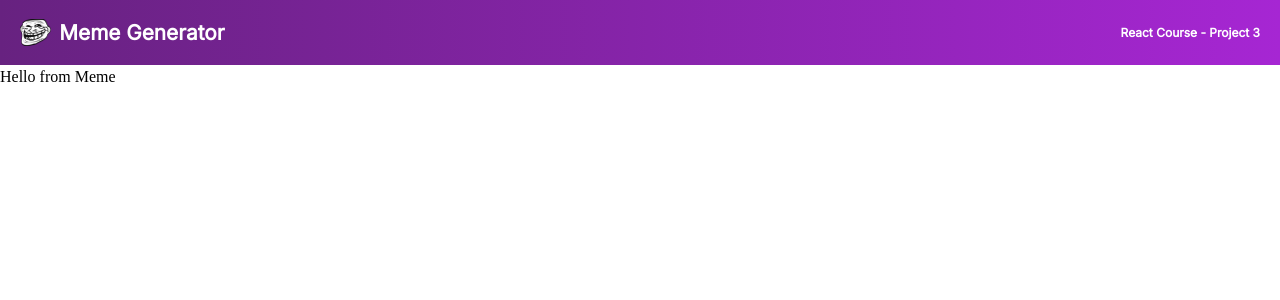
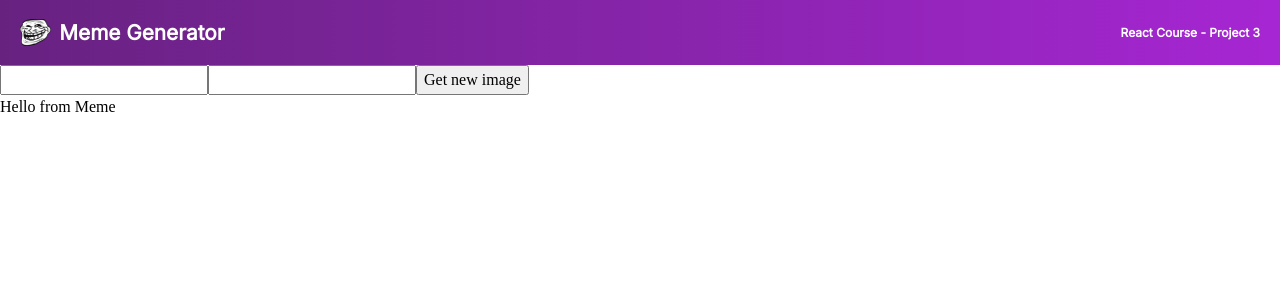
Before and after one commit to choMatt/MemeGenerator, a React (Vite) app: page / in a window 1280 px wide. Shown: the top 300 px of the page. Built offline with nearby package versions, Linux system fonts and the light colour scheme.

Commit message:
added BEM methodology on cclassName

```diff
--- a/src/components/Form.jsx
+++ b/src/components/Form.jsx
@@ -1,7 +1,23 @@
 import React from "react"
 
-export default function Form(){
+export default function Form(props){
     return (
-        <></>
+        <div className="form form--meme-generator">
+            <form className="form__form">
+                <input
+                    type="text"
+                    name="topText"
+                    className="form__input form__input--topText"
+                    onChange={(event) => props.handleChange(event)}
+                />
+                <input
+                    type="text"
+                    name="bottomText"
+                    className="form__input form__input--bottomText"
+                    onChange={(event) => props.handleChange(event)}
+                />
+                <button type="button" className="form__button">Get new image</button>
+            </form>
+        </div>
     )
 }
```
